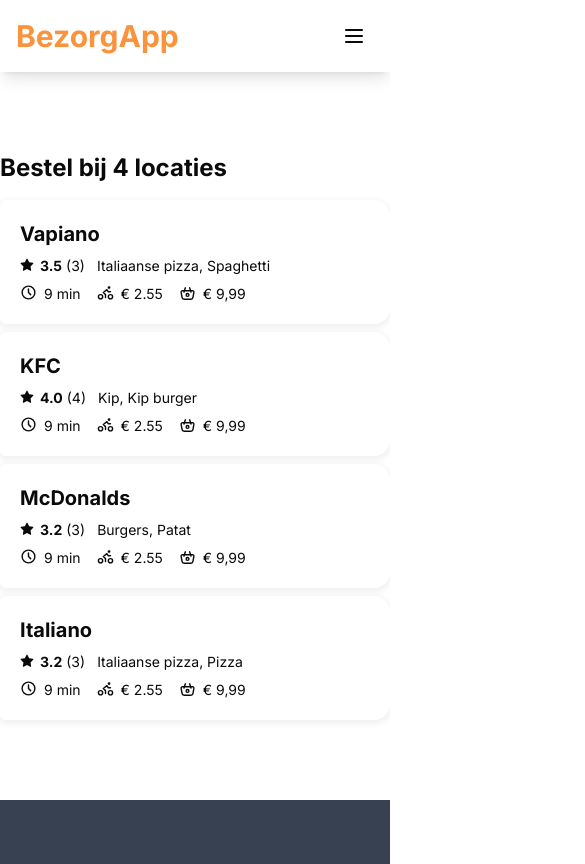
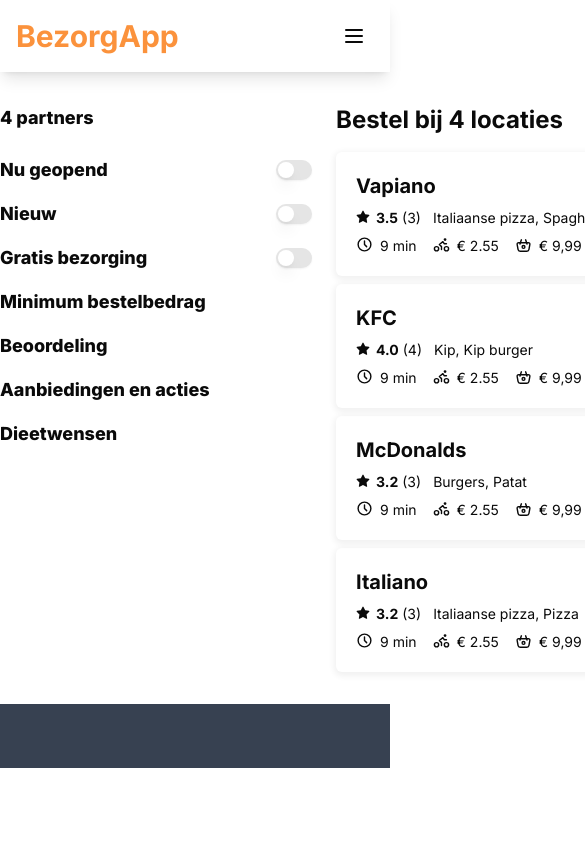
Before and after one commit to sjoerdvermeijden/next-delivery, a Next.js app: page / in a window 390 px wide. Shown: the top 864 px of the page, 585 px wide, since content can reach past the window. Built offline with nearby package versions, Linux system fonts and the light colour scheme.

Commit message:
Adds restaurant filters

```diff
--- a/package.json
+++ b/package.json
@@ -12,6 +12,7 @@
   },
   "dependencies": {
     "@radix-ui/react-dialog": "^1.1.15",
+    "@radix-ui/react-switch": "^1.2.6",
     "@tabler/icons-react": "^3.19.0",
     "class-variance-authority": "^0.7.1",
     "clsx": "^2.1.1",
--- a/src/app/page.tsx
+++ b/src/app/page.tsx
@@ -1,9 +1,10 @@
 import Restaurants from '../components/Restaurants'
-import Filter from '../components/Filter'
+import RestaurantFilters from '../components/Filters'
 
 export default function Home() {
   return (
-    <div className='container mx-auto'>
+    <div className='flex w-[1280px] py-8 mx-auto'>
+      <RestaurantFilters />
       <Restaurants />
     </div>
   );
--- a/src/app/restaurants/[id]/page.tsx
+++ b/src/app/restaurants/[id]/page.tsx
@@ -38,7 +38,7 @@
                         width={410}
                         height={480}
                         style={{ objectFit: "cover", height: '480px', width: '100%', marginBottom: '10px' }}
-                        quality={80}
+                        quality={100}
                         alt="Picture of the author"
                     />
                 }
--- a/src/components/Cart.tsx
+++ b/src/components/Cart.tsx
@@ -57,7 +57,7 @@
 
     return (
         <>
-            <div className={`${responsiveState ? 'bottom-0' : 'h-full top-0'} fixed bg-white left-0 w-full lg:relative lg:w-80 lg:h-auto  shadow-lg p-5 z-0`}>
+            <div className={`relative ${responsiveState ? 'bottom-0' : 'h-full top-0'}  bg-white left-0 w-full h-full lg:relative lg:w-80 lg:h-auto  shadow-lg p-5 z-0`}>
                 <div className='sticky top-8 left-8'>
                     <div className={`${responsiveState ? 'hidden' : 'mb-5 block'} justify-center items-center flex lg:block`}>
                         <h3 className='text-2xl font-extrabold text-center mr-auto lg:mr-0'>Winkelmandje</h3>
@@ -105,8 +105,10 @@
                                         })
                                     }
                                 </ul>
-                                <p className='mb-3 font-bold'>Totaal: €{Math.abs(total).toFixed(2)}</p>
-                                <button className="block w-full text-center text-lg font-bold bg-orange-400 text-white p-2 rounded-3xl" onClick={(e) => orderButton(e)}>Bestellen (€{Math.abs(total).toFixed(2)})</button>
+                                <div>
+                                    <p className='mb-3 font-bold'>Totaal: €{Math.abs(total).toFixed(2)}</p>
+                                    <button className="block w-full text-center text-lg font-bold bg-orange-400 text-white p-2 rounded-3xl" onClick={(e) => orderButton(e)}>Bestellen (€{Math.abs(total).toFixed(2)})</button>
+                                </div>
                             </>
                     }
                 </div>
--- /dev/null
+++ b/src/components/Filters.tsx
@@ -0,0 +1,24 @@
+import React from 'react'
+
+import { Switch } from "@/components/ui/switch"
+
+type Props = {}
+
+function RetaurantFilters({ }: Props) {
+    return (
+        <div className='font-extrabold text-lg w-[312px] mr-6'>
+            <h3 className='mb-6'>4 partners</h3>
+            <ul className='list-none'>
+                <li className='flex items-center mb-4'><span className='inline-block mr-auto'>Nu geopend</span><Switch /></li>
+                <li className='flex items-center mb-4'><span className='inline-block mr-auto'>Nieuw</span><Switch /></li>
+                <li className='flex items-center mb-4'><span className='inline-block mr-auto'>Gratis bezorging</span><Switch /></li>
+                <li className='mb-4'>Minimum bestelbedrag</li>
+                <li className='mb-4'>Beoordeling</li>
+                <li className='mb-4'>Aanbiedingen en acties</li>
+                <li className='mb-4'>Dieetwensen</li>
+            </ul>
+        </div>
+    )
+}
+
+export default RetaurantFilters
--- a/src/components/Restaurants.tsx
+++ b/src/components/Restaurants.tsx
@@ -9,7 +9,6 @@
 import { restaurants } from '../data'
 
 import Restaurant from '../components/Restaurant'
-import Wrap from '../components/Wrap'
 
 function Restaurants() {
     const [restaurantItems, setRestaurantItems] = useContext(RestaurantContext);
@@ -20,8 +19,7 @@
 
     return (
         <>
-            <Wrap>
-                <div className='py-20'>
+            <div>
                 <h3 className='font-bold mb-4 text-2xl'>Bestel bij 4 locaties</h3>
                 <ul className='grid gap-2 items-start'>
 
@@ -50,7 +48,6 @@
                     }
                 </ul>
             </div>
-            </Wrap>
         </>
     )
 }
--- /dev/null
+++ b/src/components/ui/switch.tsx
@@ -0,0 +1,29 @@
+"use client"
+
+import * as React from "react"
+import * as SwitchPrimitives from "@radix-ui/react-switch"
+
+import { cn } from "@/lib/utils"
+
+const Switch = React.forwardRef<
+  React.ElementRef<typeof SwitchPrimitives.Root>,
+  React.ComponentPropsWithoutRef<typeof SwitchPrimitives.Root>
+>(({ className, ...props }, ref) => (
+  <SwitchPrimitives.Root
+    className={cn(
+      "peer inline-flex h-5 w-9 shrink-0 cursor-pointer items-center rounded-full border-2 border-transparent shadow-sm transition-colors focus-visible:outline-none focus-visible:ring-2 focus-visible:ring-ring focus-visible:ring-offset-2 focus-visible:ring-offset-background disabled:cursor-not-allowed disabled:opacity-50 data-[state=checked]:bg-primary data-[state=unchecked]:bg-input",
+      className
+    )}
+    {...props}
+    ref={ref}
+  >
+    <SwitchPrimitives.Thumb
+      className={cn(
+        "pointer-events-none block h-4 w-4 rounded-full bg-background shadow-lg ring-0 transition-transform data-[state=checked]:translate-x-4 data-[state=unchecked]:translate-x-0"
+      )}
+    />
+  </SwitchPrimitives.Root>
+))
+Switch.displayName = SwitchPrimitives.Root.displayName
+
+export { Switch }
```
Also changed, not shown: 1 other file (tests, documents, lock files or other folders). Lines whose indentation alone changed are shown as unchanged.
